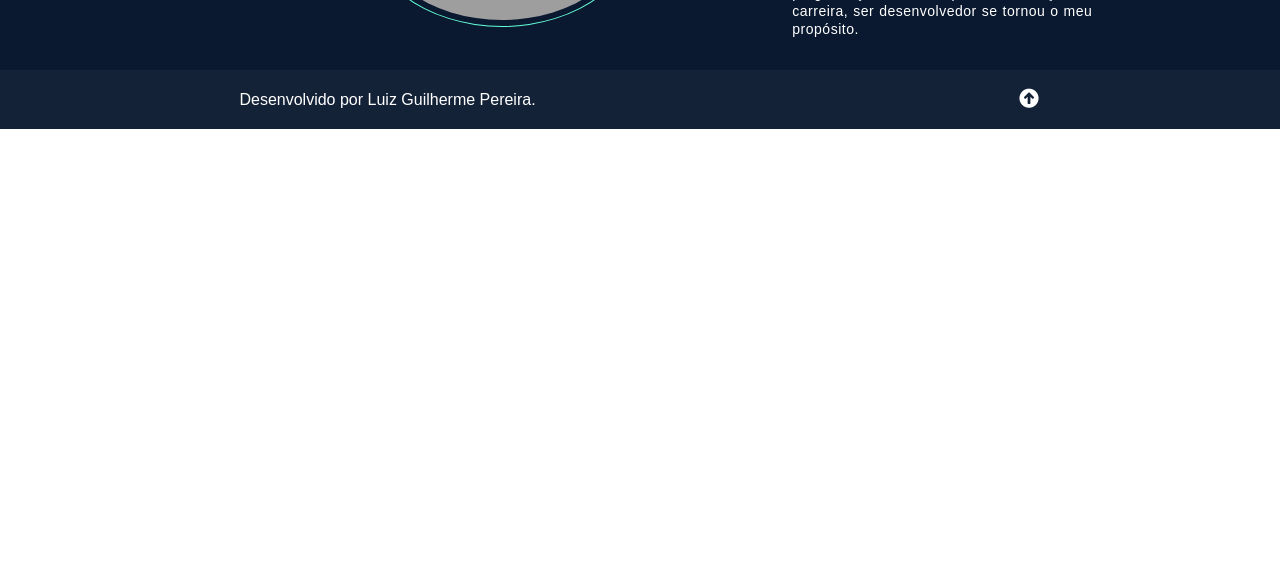
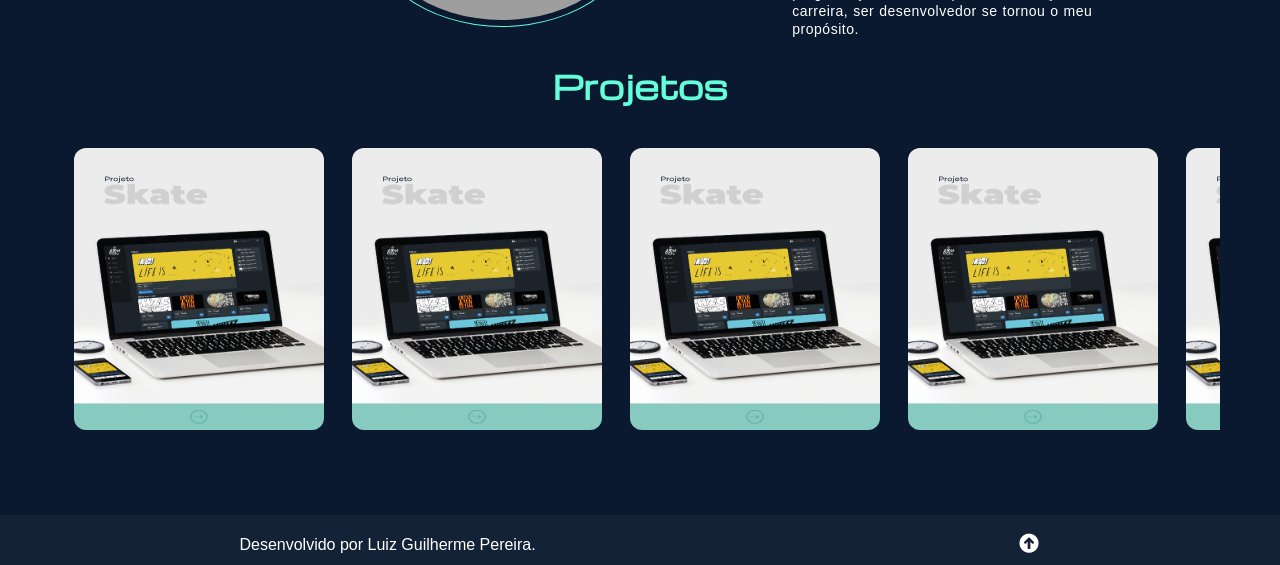
Before and after one commit to Lguilherme3/portifolio, a React (Create React App) app: page / in a window 1280 px wide. Shown: the part 1364-1929 px from the top of the page. Before the commit the page ends 1493 px from the top, so only its background shows below. Built offline with nearby package versions, Linux system fonts and the light colour scheme; grey boxes are pictures that could not be loaded.

Commit message:
adicionando carrossel de projetos

```diff
--- a/package.json
+++ b/package.json
@@ -11,10 +11,10 @@
     "@types/react": "^18.0.25",
     "@types/react-dom": "^18.0.9",
     "babel-runtime": "^6.26.0",
+    "framer-motion": "^7.6.19",
     "react": "^18.2.0",
     "react-dom": "^18.2.0",
     "react-scripts": "^5.0.1",
-
     "styled-components": "^5.3.6",
     "typescript": "^4.9.3",
     "web-vitals": "^2.1.4"
--- a/src/App.css
+++ b/src/App.css
@@ -1,5 +1,6 @@
 .App {
   text-align: center;
+
 }
 
 .App-logo {
--- a/src/App.tsx
+++ b/src/App.tsx
@@ -5,6 +5,7 @@ import AboutMe from "./componentes/AboutMe";
 import Contacts from "./componentes/Contact";
 import Nav from "./componentes/Nav";
 import Footer from "./componentes/Footer";
+import Carrossel from "./componentes/CarroselTeste";
 
 
 function App() {
@@ -15,8 +16,8 @@ function App() {
       <Nav />
       <SkillsSection />
       <AboutMe />
+      <Carrossel />
       <Footer />
-
 
     </div>
   );
--- a/src/CSSReset.tsx
+++ b/src/CSSReset.tsx
@@ -22,6 +22,7 @@ time, mark, audio, video {
     font: inherit;
     vertical-align: baseline;
     font-family: Arial, Helvetica, sans-serif;
+
 }
 
 
--- /dev/null
+++ b/src/componentes/CarroselTeste/index.tsx
@@ -0,0 +1,89 @@
+import { useState, useEffect, useRef } from "react";
+
+import { motion } from "framer-motion";
+
+import styled from "styled-components";
+import logoHtml5 from "../../imagens/htmls5.png";
+import logoJs from "../../imagens/javascript.png";
+import logoCss from "../../imagens/css.png";
+import logoTs from "../../imagens/ts.png";
+import banner from "../../imagens/BannerSite.png";
+
+const DivTitulo = styled.h3`
+  background-color: #0a192f;
+  font-weight: bolder;
+  color: #64ffda;
+  font-size: 32px;
+  padding: 0px 0px 32px;
+  font-family: "Michroma", sans-serif;
+`;
+
+const DivMotion = styled.div`
+  background-color: #0a192f;
+  padding: 0px 60px;
+
+  margin: 0 auto;
+  display: flex;
+  align-items: center;
+  justify-content: center;
+
+  .inner {
+    display: flex;
+  }
+
+  .item {
+    min-height: 250px;
+    min-width: 250px;
+    padding: 14px;
+  }
+
+  .item img {
+    width: 100%;
+    height: 80%;
+    border-radius: 12px;
+    pointer-events: none;
+  }
+
+  .carousel {
+    cursor: grab;
+    overflow: hidden;
+  }
+`;
+
+const images = [banner, banner, banner, banner, banner, banner];
+
+function Carrossel(props: any) {
+  const carousel = useRef(props);
+  const [width, setWidth] = useState(0);
+
+  useEffect(() => {
+    setWidth(carousel.current?.scrollWidth - carousel.current?.offsetWidth);
+  }, []);
+
+  return (
+    <div id="projetos">
+      <DivTitulo>Projetos</DivTitulo>
+      <DivMotion>
+        <motion.div
+          ref={carousel}
+          className="carousel"
+          whileTap={{ cursor: "grabbing" }}
+        >
+          <motion.div
+            className="inner"
+            drag="x"
+            dragConstraints={{ right: 0, left: -width }}
+          >
+            {images.map((image) => (
+              <motion.div className="item" key={image}>
+                <img src={image} alt="texto alt" />
+              </motion.div>
+            ))}
+          </motion.div>
+        </motion.div>
+      </DivMotion>
+    </div>
+  );
+}
+
+export default Carrossel;
--- a/src/componentes/Header/index.tsx
+++ b/src/componentes/Header/index.tsx
@@ -1,17 +1,12 @@
-import banner3 from "../../imagens/banner1.jpg";
 import perfilHome from "../../imagens/perfilfotohome.png";
 import styled from "styled-components";
-// import { TypeAnimation } from "react-type-animation";
+
+
 
 const Cabecalho = styled.header`
   height: 250px;
 
   background-color: #0A192F;
-  /* background-image: url(${banner3});
-
-  background-size: 100%;
-  background-repeat: no-repeat;
-  background-position: 5% 10%; */
   color: white;
 
   display: flex;
@@ -49,18 +44,8 @@ function Header() {
         <p>
         Bem-vindo ao portfólio de um desenvolvedor Front-End em construção.
         </p>
-        {/* <TypeAnimation
-          sequence={[
-            "Bem-vindo ao portfólio de um desenvolvedor Front-End em construção.",
-            1100,
-          ]}
-          wrapper="p"
-          cursor={true}
-          repeat={Infinity}
-          style={{ fontSize: "2.2em" }}
-        /> */}
 
-        <img src={perfilHome} alt="" />
+        <img src={perfilHome} alt="Img Perfil" />
 
     </Cabecalho>
   );
--- a/src/componentes/Nav/index.tsx
+++ b/src/componentes/Nav/index.tsx
@@ -8,10 +8,7 @@ const Section = styled.section`
 `;
 
 const LinkList = styled.li`
-  width: 300px;
-
   padding: 16px;
-
   list-style: none;
 
   display: flex;
@@ -45,6 +42,9 @@ export default function Nav() {
         <li>
           <a href="#contato">Contato</a>
         </li>
+        <li>
+          <a href="#projetos">Projetos</a>
+        </li>
       </LinkList>
     </Section>
   );
```
Also changed, not shown: src/imagens/BannerSite.png (added), 1 other file (tests, documents, lock files or other folders).
